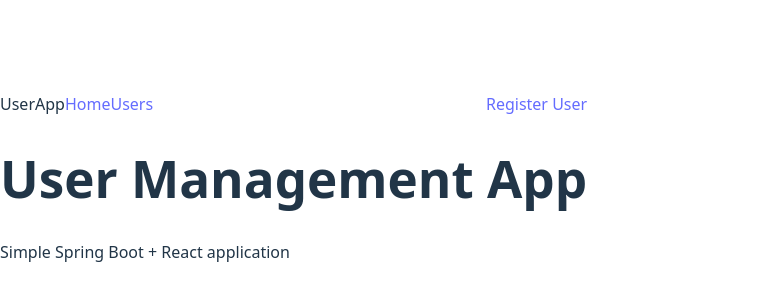
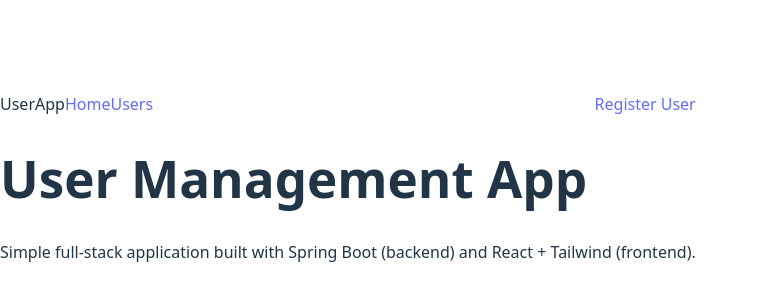
Before and after one commit to Dimigkek/userapp-frontend, a React (Vite) app: page / in a window 1280 px wide. Shown: the part 214-514 px from the top of the page, without its empty margins (0-759 px from the left). Built offline with nearby package versions, Linux system fonts and the light colour scheme.

Commit message:
Fix Home

```diff
--- a/src/pages/Home.jsx
+++ b/src/pages/Home.jsx
@@ -1,9 +1,10 @@
 export default function Home() {
     return (
-        <div className="p-6">
-            <h1 className="text-2xl font-bold">User Management App</h1>
-            <p className="mt-2 text-gray-600">
-                Simple Spring Boot + React application
+        <div className="p-10">
+            <h1 className="text-4xl font-bold mb-4">User Management App</h1>
+            <p className="text-gray-400 max-w-xl">
+                Simple full-stack application built with Spring Boot (backend) and
+                React + Tailwind (frontend).
             </p>
         </div>
     );
```
